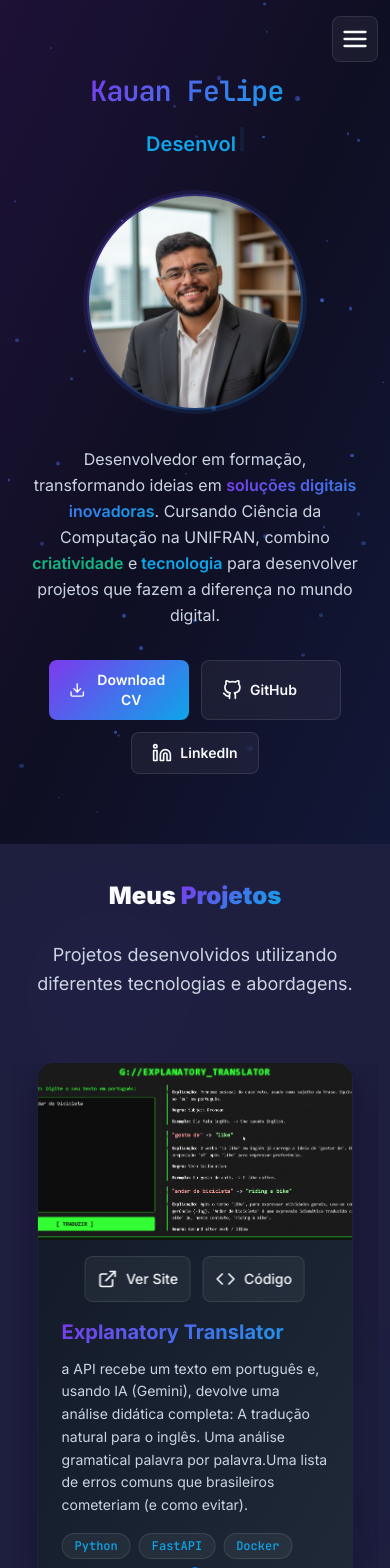
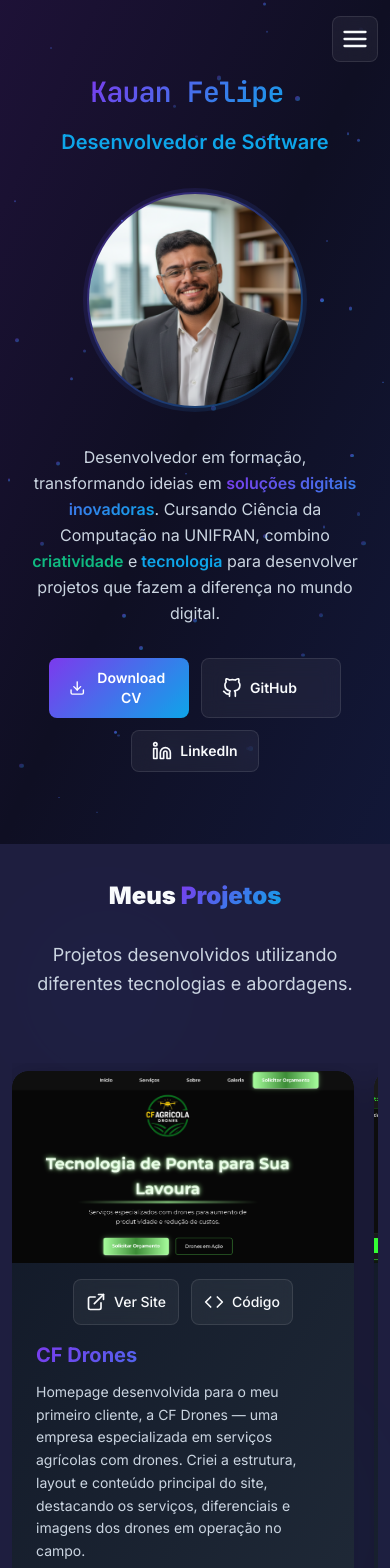
Before and after one commit to kauanfeelipe/web-portifolio, a React (Vite) app: page / in a window 390 px wide. Shown: the top 1568 px of the page. Built offline with nearby package versions, Linux system fonts and the light colour scheme.

Commit message:
atualizacao/correcao

```diff
--- a/src/components/About.jsx
+++ b/src/components/About.jsx
@@ -13,15 +13,15 @@ const formationData = [
   },
   {
     level: 'Curso Online',
-    course: 'ReactJS / Tailwind CSS',
-    institution: 'Udemy',
+    course: 'Formação Backend JAVA',
+    institution: 'DIO',
     period: 'Cursando - 2025',
   },
   {
     level: 'Curso Online',
-    course: 'Python do zero ao Hacking Avançado',
-    institution: 'Ackerdemy',
-    period: 'Cursando 2024 até o momento',
+    course: 'ReactJS / Tailwind CSS',
+    institution: 'Udemy',
+    period: 'Cursando - 2025',
   },
   {
     level: 'Curso Técnico',
--- a/src/components/Contact.jsx
+++ b/src/components/Contact.jsx
@@ -98,41 +98,9 @@ function Contact() {
           </motion.div>
 
           {/* Contact Cards */}
-          <div className="grid grid-cols-1 md:grid-cols-2 gap-4 md:gap-6">
-            {/* WhatsApp Card */}
-            <motion.div variants={staggerItem}>
-              <a
-                href={whatsappUrl}
-                target="_blank"
-                rel="noopener noreferrer"
-                className="card-interactive p-4 md:p-6 text-center group block"
-                style={{
-                  background: 'linear-gradient(135deg, rgba(37, 211, 102, 0.1), rgba(18, 140, 126, 0.05))',
-                  border: '1px solid rgba(37, 211, 102, 0.3)'
-                }}
-              >
-                <div className="flex flex-col items-center gap-3">
-                  <div
-                    className="w-12 h-12 rounded-full flex items-center justify-center group-hover:scale-110 transition-transform"
-                    style={{ backgroundColor: '#25D366' }}
-                  >
-                    <WhatsAppIcon />
-                  </div>
-                  <h3 className="font-semibold" style={{ color: 'var(--color-text-primary)' }}>
-                    WhatsApp
-                  </h3>
-                  <p className="text-sm" style={{ color: 'var(--color-text-secondary)' }}>
-                    (16) 99372-0553
-                  </p>
-                  <span className="text-xs px-2 py-1 rounded-full bg-green-500/20 text-green-400">
-                    Preferido
-                  </span>
-                </div>
-              </a>
-            </motion.div>
-
+          <div className="flex justify-center">
             {/* Email Card */}
-            <motion.div variants={staggerItem}>
+            <motion.div variants={staggerItem} className="max-w-md w-full">
               <a
                 href="mailto:kauan_nup@outlook.com"
                 className="card-interactive p-4 md:p-6 text-center group block"
--- a/src/components/Hero.jsx
+++ b/src/components/Hero.jsx
@@ -5,11 +5,6 @@ import {
   FloatingParticles,
   ScrollReveal,
   MagneticButton,
-  GlitchText,
-  TypewriterText,
-  fadeInUp,
-  fadeInLeft,
-  fadeInRight,
   staggerContainer,
   staggerItem
 } from './AnimationSystem';
@@ -68,17 +63,13 @@ function Hero() {
               </h1>
             </motion.div>
 
-            {/* Animated Subtitle */}
+            {/* Subtitle */}
             <motion.div
               variants={staggerItem}
               className="mt-4 text-xl md:text-2xl font-semibold"
               style={{ color: 'var(--color-electric-blue)' }}
             >
-              <TypewriterText
-                text="Desenvolvedor em Formação"
-                delay={500}
-                speed={50}
-              />
+              <span>Desenvolvedor de Software</span>
             </motion.div>
 
             {/* Mobile Photo */}
--- a/src/components/ProjectCard.jsx
+++ b/src/components/ProjectCard.jsx
@@ -40,6 +40,8 @@ function ProjectCard({ title, description, tags, img, repoLink, siteLink }) {
                 src={img}
                 alt={`Projeto ${title}`}
                 className="w-full aspect-video object-cover"
+                loading="lazy"
+                decoding="async"
                 whileHover={{ scale: 1.1 }}
                 transition={{ duration: 0.5 }}
               />
--- a/src/components/Projects.jsx
+++ b/src/components/Projects.jsx
@@ -1,16 +1,18 @@
-import React, { useRef } from 'react';
+import React, { useMemo } from 'react';
 import { motion } from 'framer-motion';
 import ProjectCard from './ProjectCard';
 import { ScrollReveal, staggerContainer, staggerItem } from './AnimationSystem';
 
-// Importações do Swiper
-import { Swiper, SwiperSlide } from 'swiper/react';
-import { Pagination } from 'swiper/modules';
-import 'swiper/css';
-import 'swiper/css/pagination';
-
 // SEUS DADOS DOS PROJETOS
 const projectData = [
+  {
+    title: 'CF Drones',
+    description: 'Homepage desenvolvida para o meu primeiro cliente, a CF Drones — uma empresa especializada em serviços agrícolas com drones. Criei a estrutura, layout e conteúdo principal do site, destacando os serviços, diferenciais e imagens dos drones em operação no campo.',
+    tags: ['HTML', 'CSS', 'JavaScript'],
+    img: '/web-portifolio/img/cf-drones.png',
+    repoLink: 'https://cfagricoladrone.vercel.app/',
+    siteLink: 'https://cfagricoladrone.vercel.app/'
+  },
   {
     title: 'Explanatory Translator',
     description: 'a API recebe um texto em português e, usando IA (Gemini), devolve uma análise didática completa: A tradução natural para o inglês. Uma análise gramatical palavra por palavra.Uma lista de erros comuns que brasileiros cometeriam (e como evitar).',
@@ -93,8 +95,12 @@ const projectData = [
       }
 ];
 
+// Memoizar o componente ProjectCard para evitar re-renders desnecessários
+const MemoizedProjectCard = React.memo(ProjectCard);
+
 function Projects() {
-  const paginationRef = useRef(null);
+  // Memoizar os dados dos projetos para evitar recriação
+  const memoizedProjectData = useMemo(() => projectData, []);
 
   return (
     <section
@@ -139,53 +145,29 @@ function Projects() {
             initial="hidden"
             animate="visible"
           >
-            {projectData.map((proj, index) => (
+            {memoizedProjectData.map((proj, index) => (
               <motion.div
                 key={proj.title}
                 variants={staggerItem}
                 custom={index}
               >
-                <ProjectCard {...proj} />
+                <MemoizedProjectCard {...proj} />
               </motion.div>
             ))}
           </motion.div>
         </div>
 
-        {/* Projects Carousel - Mobile */}
+        {/* Projects Scroll Horizontal - Mobile */}
         <div className="md:hidden">
-          <Swiper
-            modules={[Pagination]}
-            spaceBetween={20}
-            slidesPerView={1.1}
-            centeredSlides={true}
-            pagination={{
-              clickable: true,
-              dynamicBullets: true
-            }}
-            onBeforeInit={(swiper) => {
-              if (paginationRef.current) {
-                swiper.params.pagination.el = paginationRef.current;
-              }
-            }}
-            onSwiper={(swiper) => {
-              if (swiper.pagination && paginationRef.current) {
-                swiper.pagination.init();
-                swiper.pagination.render();
-                swiper.pagination.update();
-              }
-            }}
-            className="pb-12"
-          >
-            {projectData.map((proj) => (
-              <SwiperSlide key={`mobile-${proj.title}`}>
-                <div className="h-full px-2">
-                  <ProjectCard {...proj} />
+          <div className="projects-scroll-container">
+            <div className="projects-scroll-wrapper">
+              {memoizedProjectData.map((proj, index) => (
+                <div key={`mobile-${proj.title}`} className="projects-scroll-item">
+                  <MemoizedProjectCard {...proj} />
                 </div>
-              </SwiperSlide>
-            ))}
-          </Swiper>
-          {/* Pagination Dots below cards */}
-          <div ref={paginationRef} className="projects-pagination swiper-pagination flex justify-center mt-4" />
+              ))}
+            </div>
+          </div>
         </div>
 
       </div>
--- a/src/index.css
+++ b/src/index.css
@@ -283,33 +283,60 @@ body {
     background: var(--color-primary-violet);
   }
 
-  /* Swiper pagination (mobile projects) */
-  .projects-pagination {
-    display: flex;
-    justify-content: center;
-    align-items: center;
-    gap: 10px;
-    height: 24px;
-    position: relative;
-    z-index: 30;
+  /* Scroll Horizontal Simples - Mobile Projects */
+  .projects-scroll-container {
+    width: 100%;
+    overflow-x: auto;
+    overflow-y: hidden;
+    -webkit-overflow-scrolling: touch;
+    scroll-behavior: smooth;
+    padding-bottom: 1rem;
+    /* Esconder scrollbar mas manter funcionalidade */
+    scrollbar-width: thin;
+    scrollbar-color: rgba(124, 58, 237, 0.5) transparent;
   }
 
-  .projects-pagination .swiper-pagination-bullet {
-    background: #ffffff;
-    opacity: 0.7;
-    width: 10px;
-    height: 10px;
-    margin: 0 6px;
-    border-radius: 9999px;
-    transition: all 0.3s ease;
-    box-shadow: 0 2px 8px rgba(0, 0, 0, 0.3);
+  .projects-scroll-container::-webkit-scrollbar {
+    height: 6px;
   }
 
-  .projects-pagination .swiper-pagination-bullet-active {
-    background: #ffffff;
-    opacity: 1;
-    transform: scale(1.25);
-    box-shadow: 0 4px 16px rgba(124, 58, 237, 0.4);
+  .projects-scroll-container::-webkit-scrollbar-track {
+    background: transparent;
+  }
+
+  .projects-scroll-container::-webkit-scrollbar-thumb {
+    background: rgba(124, 58, 237, 0.5);
+    border-radius: 10px;
+  }
+
+  .projects-scroll-container::-webkit-scrollbar-thumb:hover {
+    background: rgba(124, 58, 237, 0.7);
+  }
+
+  .projects-scroll-wrapper {
+    display: flex;
+    gap: 1.25rem;
+    padding: 0.5rem 1rem 1rem 1rem;
+    width: max-content;
+  }
+
+  .projects-scroll-item {
+    flex: 0 0 auto;
+    width: calc(100vw - 3rem);
+    max-width: 400px;
+    min-width: 280px;
+  }
+
+  /* Snap scrolling para melhor UX */
+  @supports (scroll-snap-type: x mandatory) {
+    .projects-scroll-container {
+      scroll-snap-type: x mandatory;
+    }
+
+    .projects-scroll-item {
+      scroll-snap-align: start;
+      scroll-snap-stop: always;
+    }
   }
 }
 
```
Also changed, not shown: public/img/cf-drones.png (added).
